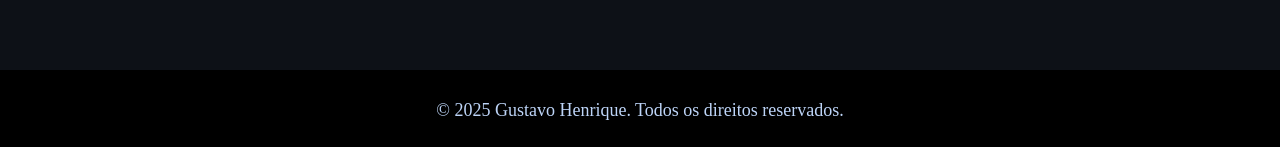
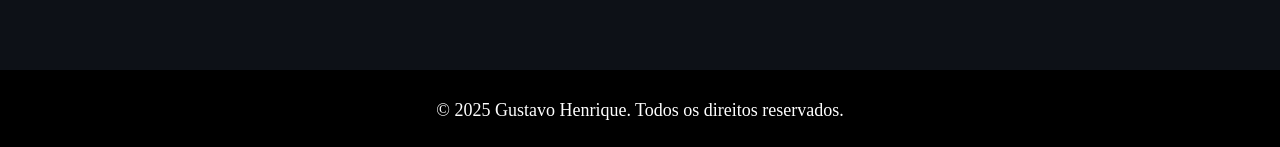
Before and after one commit to guta231/portifoliov2, a React (Vite) app: page / in a window 1280 px wide. Shown: the part 4047-4194 px from the top of the page. Built offline with nearby package versions, Linux system fonts and the light colour scheme.

Commit message:
alteração de cor do footer

```diff
--- a/src/components/Footer.jsx
+++ b/src/components/Footer.jsx
@@ -6,7 +6,7 @@ import {useLanguage} from "./LanguageContext";
 const FooterContainer = styled.footer`
 
     background-color: #000;
-    color: #bdd4f7;
+    color: #fff;
     display: flex;
     justify-content: center;
     height: 10vh;
```
